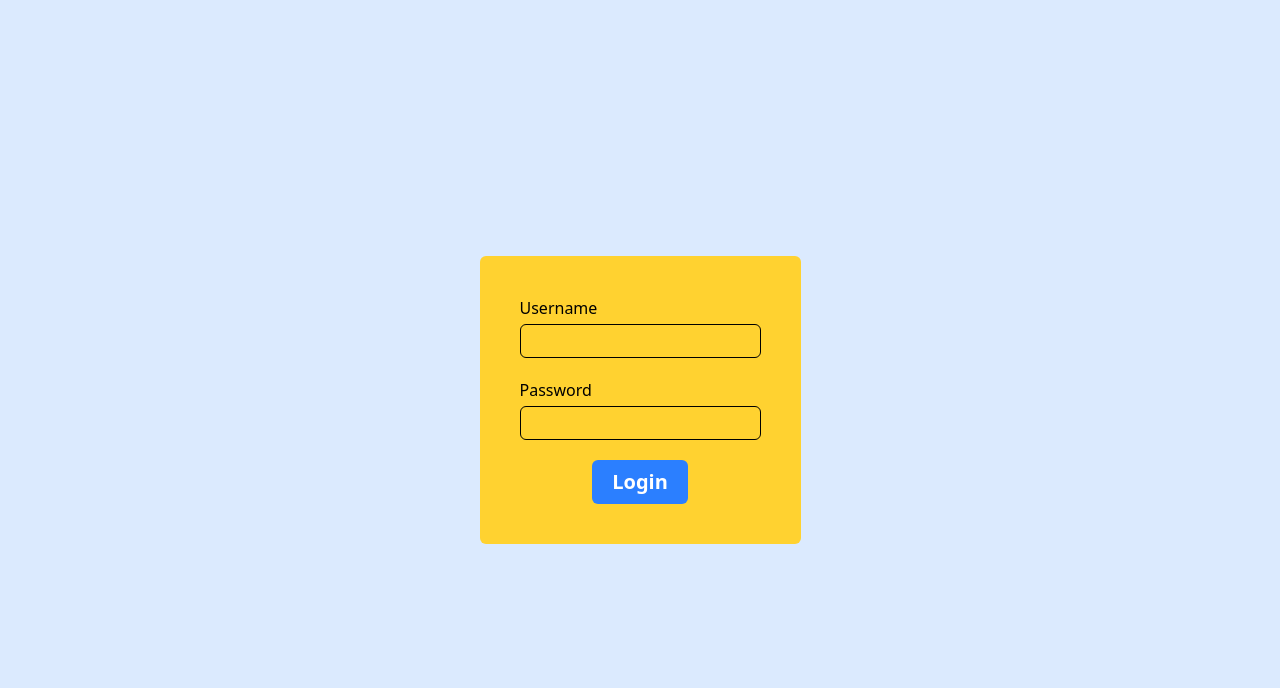
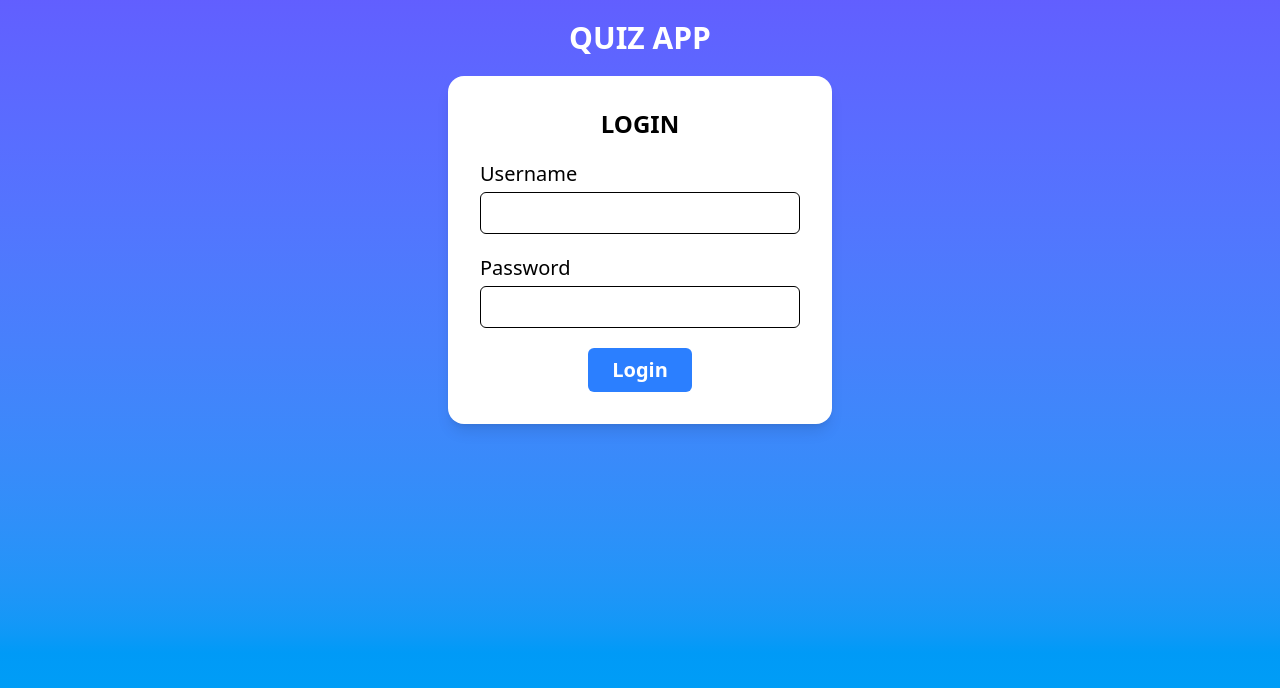
Before and after one commit to MohammedAlith/Quiz-App, a Next.js app: page / in a window 1280 px wide. Shown: the top 688 px of the page. Built offline with nearby package versions, Linux system fonts and the light colour scheme; no server answers.

Commit message:
HomePage done

```diff
--- a/src/app/layout.tsx
+++ b/src/app/layout.tsx
@@ -17,7 +17,7 @@ export default async function RootLayout({
   return (
     <html lang="en">
 
-      <body className="bg-blue-100" >
+      <body className="min-h-dvh bg-linear-to-t from-sky-500 to-indigo-500" >
         <AuthProvider initialToken={accessToken}>
 
         {children}
--- a/src/app/page.tsx
+++ b/src/app/page.tsx
@@ -2,7 +2,7 @@ import Login from "@/components/login/page";
 
 export default function Quiz(){
   return (
-    <div>
+    <div >
       <Login/>
     </div>
   )
--- a/src/app/quizHome/page.tsx
+++ b/src/app/quizHome/page.tsx
@@ -1,16 +1,27 @@
-import StartButton from "@/components/start"
-import Link  from "next/link"
+import StartButton from "@/components/startButton";
+import {QuizCategory} from '../../components/quizCategory/page'
 
 export default function Welcome(){
     return(
-         <div>
-              <h1>Welcome to Quiz World</h1>
-              {/* <Link href='/quizCategory'>
-              <button className="bg-green-200">Start</button>
-              </Link> */}
-              <StartButton/>
+        <div className="flex justify-center items-center p-4 h-screen">
 
-        </div>
+  <div className="bg-white p-6 sm:p-10 rounded-lg flex flex-col gap-4
+                  items-stretch">
+
+    <h1 className="font-bold text-center text-lg sm:text-2xl">
+      Welcome to Quiz World
+    </h1>
+
+    <div>
+        <QuizCategory/>
+         </div>
+
+       <div className="self-center">
+      <StartButton />
+    </div>
+  </div>
+</div>
+
     )
 
 }
--- a/src/app/quizHome/quizCategory/page.tsx
+++ /dev/null
@@ -1,7 +0,0 @@
-export default function QuizCategory(){
-    return(
-        <div>
-            <h1>category</h1>
-        </div>
-    )
-}
--- /dev/null
+++ b/src/app/quizHome/quizzes/page.tsx
@@ -0,0 +1,8 @@
+export default function Quizzes(){
+
+    return (
+
+    <h1>Quizzes</h1>
+
+)
+}
--- a/src/components/login/action.ts
+++ b/src/components/login/action.ts
@@ -24,8 +24,9 @@ const cookie= await cookies();
     name:'accessToken',
     value:data.accessToken,
 
-     maxAge:60*5
- })
+     maxAge:10
+
+   })
 
  return {success:true, accessToken: data.accessToken}
 }
--- a/src/components/login/page.tsx
+++ b/src/components/login/page.tsx
@@ -43,31 +43,45 @@ export default function Login(){
      await handleLogin(formData)
    }
     return(
-        <div className="  h-screen flex justify-center items-center ">
-            <form onSubmit={submit} className="bg-amber-300  rounded-md flex flex-col gap-5  p-10 ">
-            <div className="flex flex-col gap-1">
-                <label>Username</label>
+        <div className=" flex flex-col justify-center items-center gap-5
+                 p-5 ">
+
+  <h1 className="text-3xl font-bold text-white">QUIZ APP</h1>
+
+  <form
+    onSubmit={submit}
+    className="bg-white rounded-2xl flex flex-col gap-5 items-center
+               p-6 sm:p-8 w-full max-w-xs sm:max-w-sm shadow-lg">
+
+    <h1 className="text-2xl font-bold">LOGIN</h1>
+
+    <div className="flex flex-col gap-1 w-full">
+      <label className="text-lg sm:text-xl">Username</label>
       <input
         name="username"
         type="text"
-                 className="border rounded-md p-1 outline-none"
+        className="border rounded-md p-2 outline-none w-full"
       />
     </div>
 
-            <div className="flex flex-col gap-1">
-                <label>Password</label>
+    <div className="flex flex-col gap-1 w-full">
+      <label className="text-lg sm:text-xl">Password</label>
       <input
         name="password"
         type="password"
-                 className="border rounded-md p-1 outline-none" />
+        className="border rounded-md p-2 outline-none w-full"
+      />
     </div>
 
-               {error && <p className="text-red-500">{error}</p>}
-            <div className="self-center">
-                 <button className="rounded-md  bg-blue-500 px-5 py-2 text-center text-xl text-white font-bold">Login</button>
-            </div>
+    {error && <p className="text-red-500 text-md">{error}</p>}
+
+    <button
+      className="rounded-md bg-blue-500 px-6 py-2 text-lg sm:text-xl text-white font-bold ">
+      Login
+    </button>
   </form>
 </div>
+
     )
 
 }
--- /dev/null
+++ b/src/components/quizCategory/page.tsx
@@ -0,0 +1,47 @@
+
+
+export async function QuizCategory() {
+
+  let category: { id: number; name: string }[] = [];
+
+  try {
+    const response = await fetch("https://opentdb.com/api_category.php", {
+      cache: "no-store",
+    });
+
+    if (!response.ok) {
+      throw new Error("Failed to fetch categories");
+    }
+
+    const data = await response.json();
+    category = data?.trivia_categories || [];
+  } catch (error) {
+    console.error("Error fetching categories:", error);
+  }
+
+  return (
+    <div className="flex flex-col gap-5">
+      <div className="flex flex-col gap-1">
+        <label>Category</label>
+        <select className="p-2 rounded-md w-full border outline-none">
+          <option value="">Any Category</option>
+          {category.map((cat) => (
+            <option key={cat.id} value={cat.id}>
+              {cat.name}
+            </option>
+          ))}
+        </select>
+      </div>
+
+      <div className="flex flex-col gap-1">
+        <label>Difficulty</label>
+        <select className="p-2 rounded-md w-full border outline-none">
+          <option value="any">Any Difficulty</option>
+          <option value="easy">Easy</option>
+          <option value="medium">Medium</option>
+          <option value="hard">Hard</option>
+        </select>
+      </div>
+    </div>
+  );
+}
--- a/src/components/start.tsx
+++ /dev/null
@@ -1,9 +0,0 @@
-import Link from "next/link";
-
-export default function StartButton(){
-    return(
-        <Link href='./quizHome/quizCategory'>
-        <button className="bg-blue-200 p-2">start</button>
-        </Link>
-    )
-}
--- /dev/null
+++ b/src/components/startButton.tsx
@@ -0,0 +1,20 @@
+'use client';
+
+import { useRouter } from 'next/navigation';
+
+export default function StartButton() {
+  const router = useRouter();
+
+  const handleClick = () => {
+    router.push('/quizHome/quizzes');
+  };
+
+  return (
+    <button
+      onClick={handleClick}
+      className="px-4 py-2 bg-blue-500 text-white rounded-md"
+    >
+      Start Quiz
+    </button>
+  );
+}
```
Lines whose indentation alone changed are shown as unchanged.
